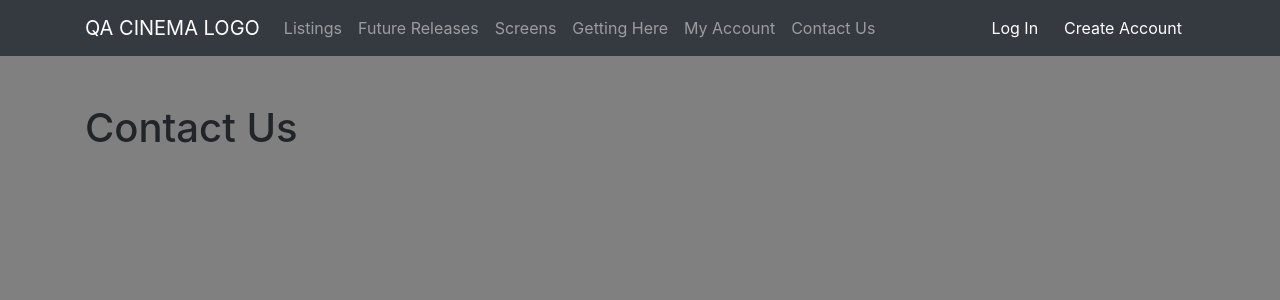
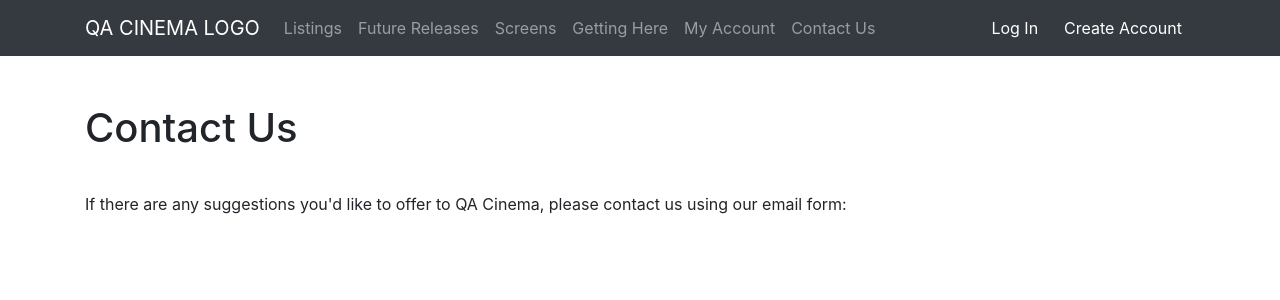
Before and after one commit to kiregor/CinemaProject, a React (Create React App) app in the folder Client/: page /contact-us in a window 1280 px wide. Shown: the top 300 px of the page. Built offline with nearby package versions, Linux system fonts and the light colour scheme.

Commit message:
stubbed out contact page

```diff
--- a/Client/public/index.html
+++ b/Client/public/index.html
@@ -21,7 +21,8 @@
     -->
     <title>React App</title>
   </head>
-  <body style="background-color: grey">
+  <!-- <body style="background-color: grey"> -->
+    <body>
     <noscript>You need to enable JavaScript to run this app.</noscript>
     <div id="root"></div>
     <!--
--- /dev/null
+++ b/Client/src/components/AppContactUsPage.css
@@ -0,0 +1,3 @@
+.instructions {
+    margin-top: 2em;
+}
--- a/Client/src/components/AppContactUsPage.js
+++ b/Client/src/components/AppContactUsPage.js
@@ -1,12 +1,32 @@
 import React, { Component } from 'react';
+import { Form, Row, FormGroup, Label } from 'reactstrap';
+import './AppContactUsPage.css';
 
 class AppContactUsPage extends Component {
     render() {
         return (
             <div className='AppContactUsPage'>
-               <div className='container'>
-                   <h1>Contact Us</h1>
-               </div>
+                <div className='container' id='main'>
+                    <div className='row'>
+                        <div className='col-12'>
+                            <h1>Contact Us</h1>
+                        </div>
+                    </div>
+                    <div className='row'>
+                        <div className='col-12 instructions'>
+                            <p>If there are any suggestions you'd like to offer to QA Cinema, please contact us using our email form:</p>
+                        </div>
+                    </div>
+                    <div className='row'>
+                        <div className='col-12'>
+                            <Form>
+                                <FormGroup row>
+                                    <Label for='email'></Label>
+                                </FormGroup>
+                            </Form>
+                        </div>
+                    </div>
+                </div>
             </div>
         )
     }
```
